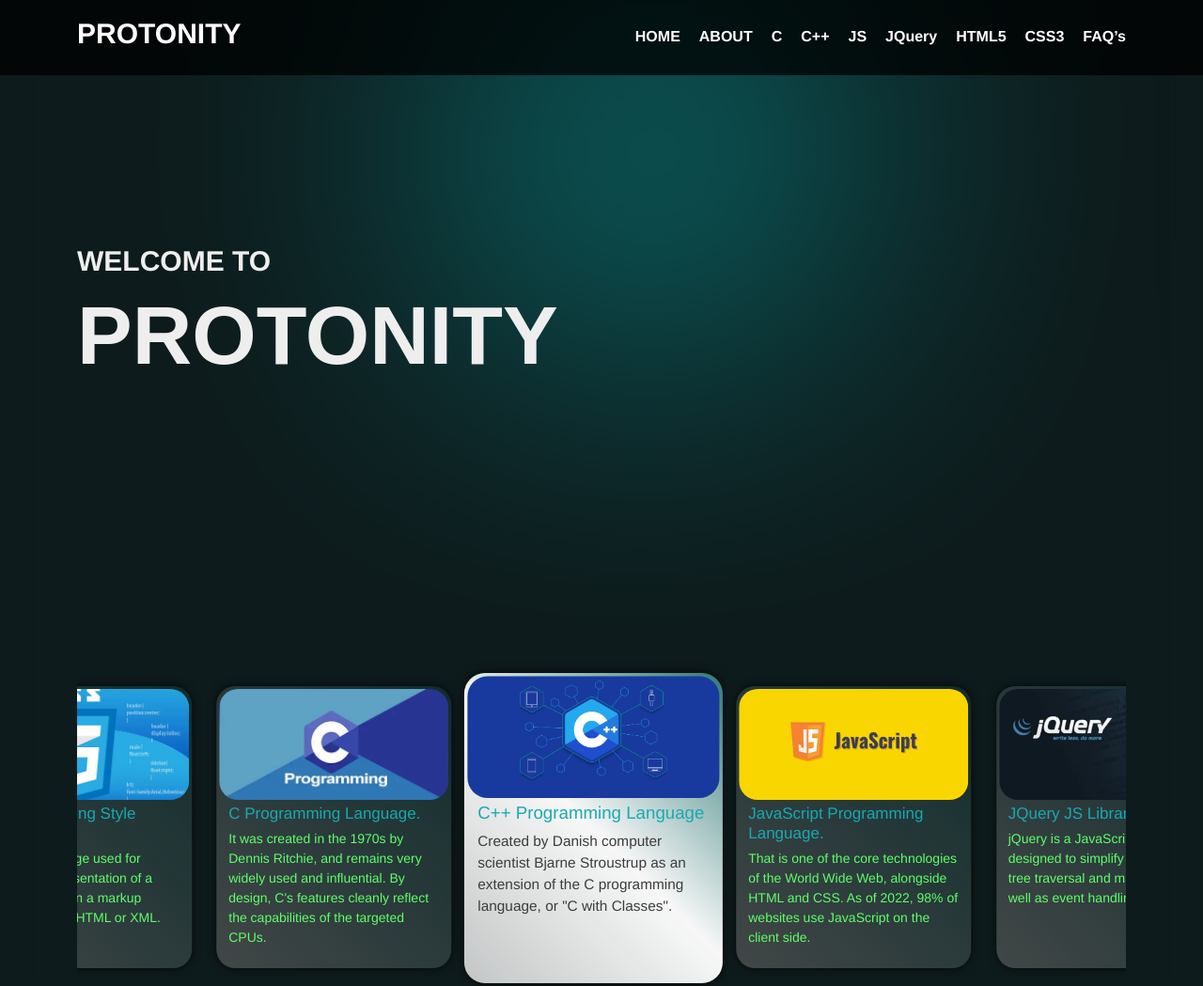
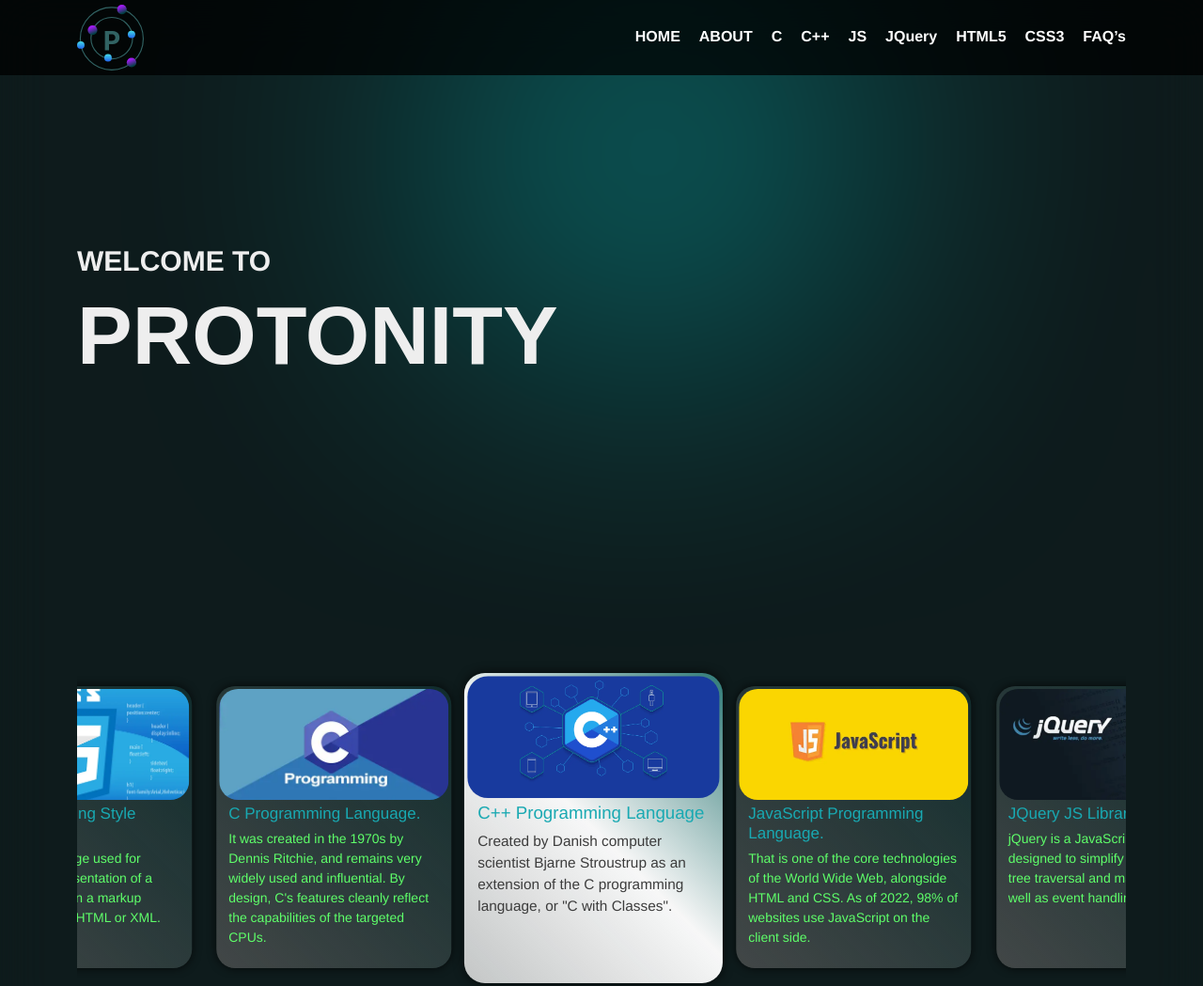
Before and after one commit to nitinramrathod/learnwithnitin, a plain HTML site: page index.html in a window 1280 px wide. Shown: the top 1049 px of the page at 94% size. Drawn offline with nearby package versions, Linux system fonts and the light colour scheme.

Commit message:
logo added

```diff
--- a/index.html
+++ b/index.html
@@ -34,9 +34,11 @@
                     <div class="container">
                         <header>
 
-                            <div class="logo">
-                                <h2>PROTONITY</h2>
-                            </div>
+                            <a href="#" class="logo">
+                                <!-- <h2>PROTONITY</h2> -->
+                                <img src="/images/protonity.svg" class="brand" alt="Protonity Logo">
+
+                            </a>
                             <nav>
                                 <a href="#home">HOME</a>
                                 <a href="#about">ABOUT</a>
--- a/style.css
+++ b/style.css
@@ -171,6 +171,15 @@ header {
     justify-content: space-between;
     align-items: center;
 
+}
+header .logo{
+
+    display: flex;
+    align-items: center;
+    justify-content: center;
+}
+header .logo .brand{
+    height: 70px;
 }
 
 header .logo h2 {
```
Also changed, not shown: images/protonity.svg (added).
